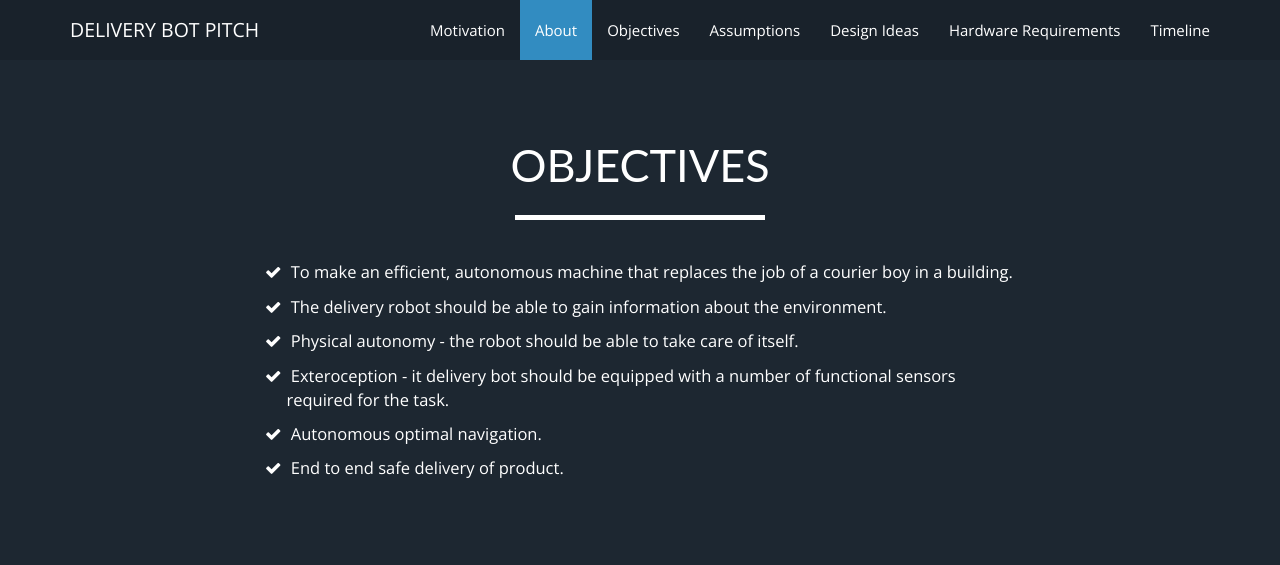
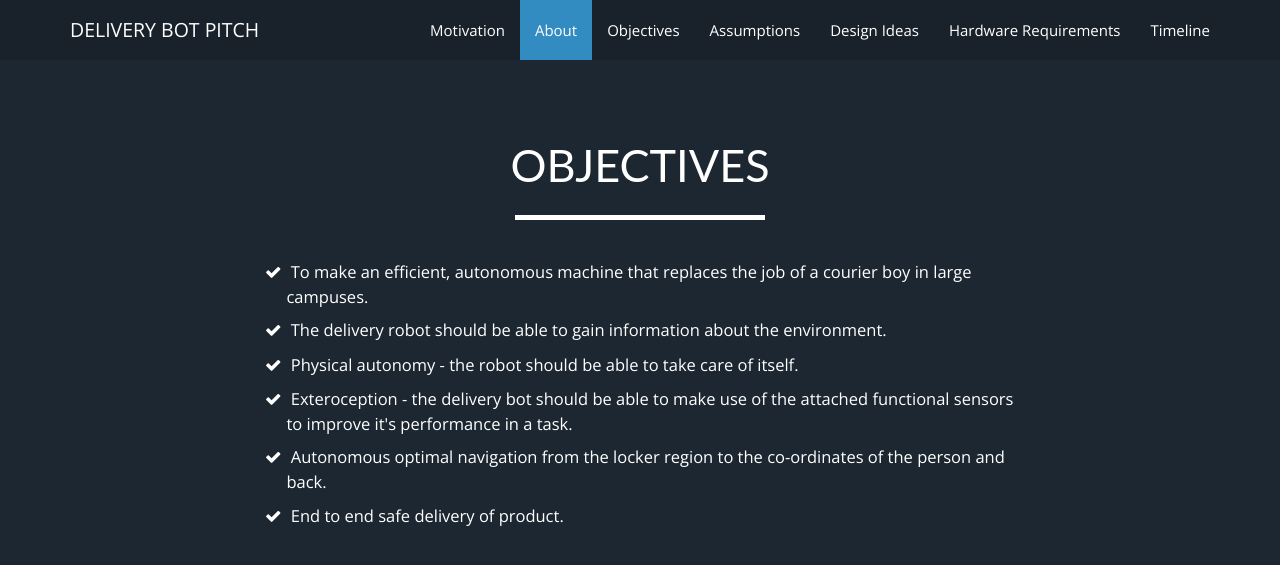
Before and after one commit to prajwaldp/delivery-robot-pitch, a Jekyll site: the page built from index.html, in a window 1280 px wide and 900 px high, scrolled down 2806 px. Shown: the top 565 px of the window. Built offline with Jekyll 4.4.1, drawn with Linux system fonts in a browser that asks for light colours.

Commit message:
change words used in objectives section

```diff
--- a/_includes/objectives.html
+++ b/_includes/objectives.html
@@ -10,7 +10,7 @@
       <div class="col-lg-8 col-lg-offset-2">
 	<ul>
 	  <li>
-	    To make an efficient, autonomous machine that replaces the job of a courier boy in a building.
+	    To make an efficient, autonomous machine that replaces the job of a courier boy in large campuses.
 	  </li>
 	  <li>
 	    The delivery robot should be able to gain information about the environment.
@@ -19,10 +19,10 @@
 	    Physical autonomy - the robot should be able to take care of itself.
 	  </li>
 	  <li>
-	    Exteroception - it delivery bot should be equipped with a number of functional sensors required for the task.
+	    Exteroception - the delivery bot should be able to make use of the attached functional sensors to improve it's performance in a task.
 	  </li>
 	  <li>
-	    Autonomous optimal navigation.
+	    Autonomous optimal navigation from the locker region to the co-ordinates of the person and back.
 	  </li>
 	  <li>
 	    End to end safe delivery of product.
```
